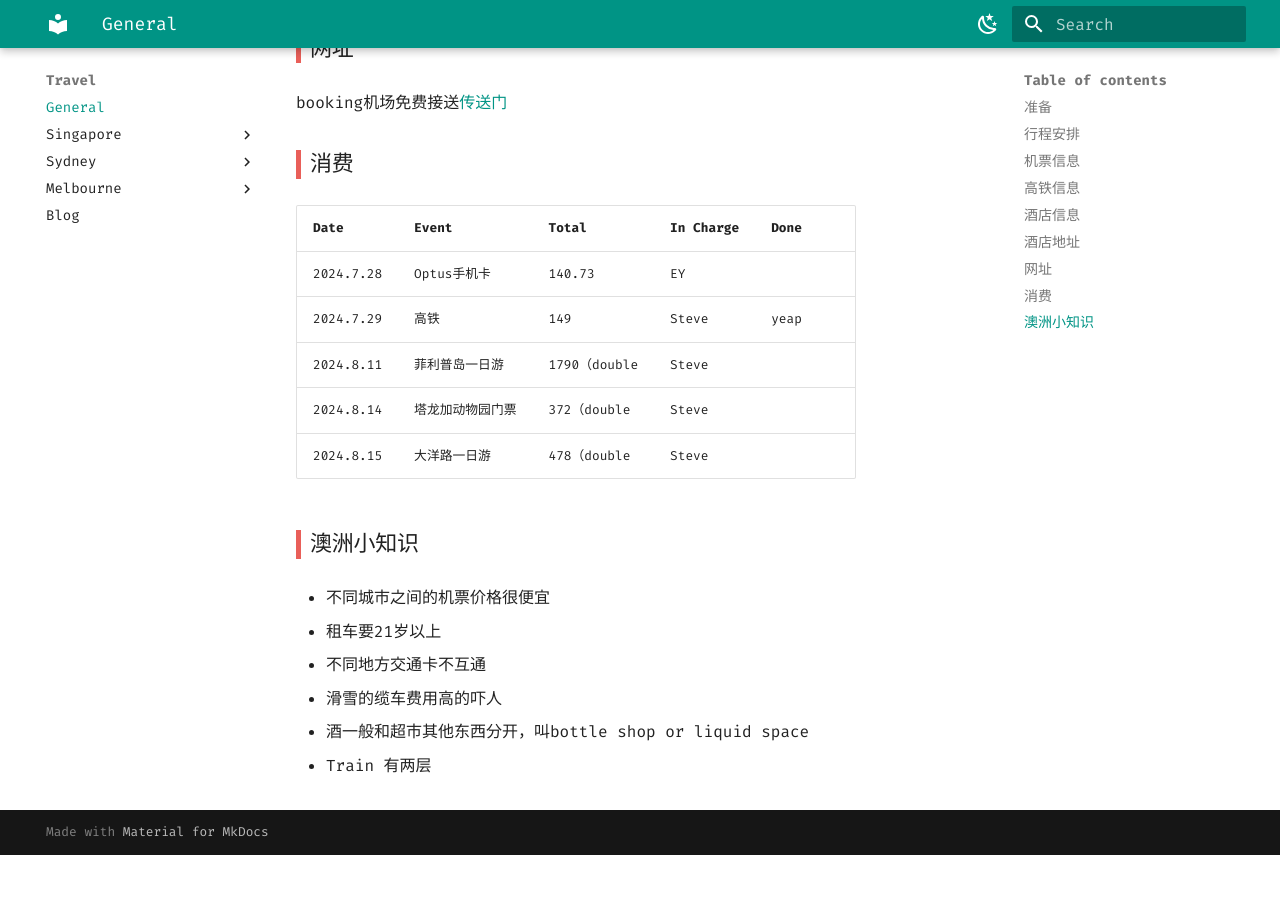
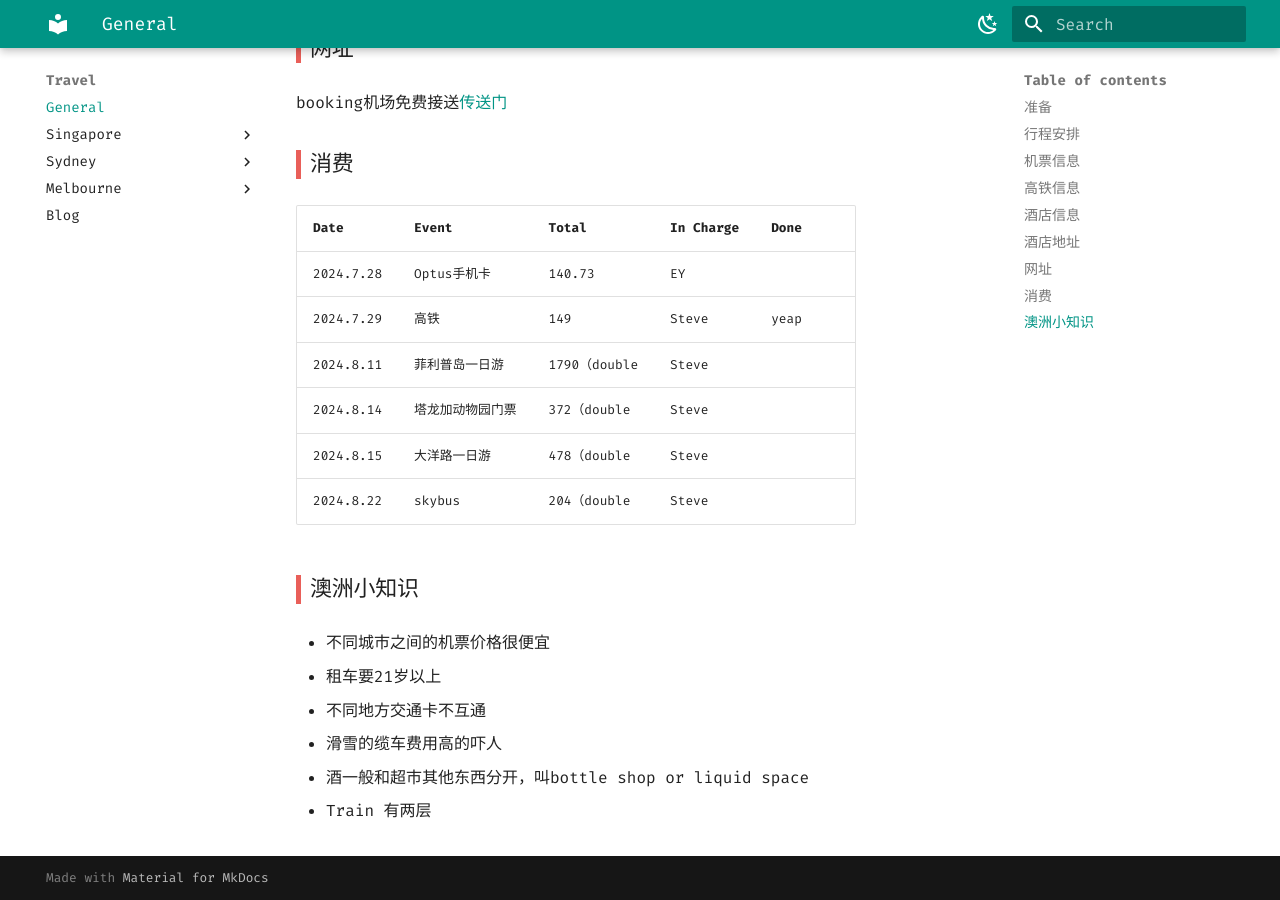
Before and after one commit to yan000000000/touring, an MkDocs documentation site: the page built from docs/general.md, in a window 1280 px wide and 900 px high, scrolled down 3967 px. Built offline with MkDocs 1.6.1 and Material for MkDocs 9.7.7, drawn with Linux system fonts in a browser that asks for light colours; emoji names are drawn with the system emoji font; before the commit the page ends 4822 px from its top, so only the background shows below that.

Commit message:
update skybus bill

```diff
--- a/docs/general.md
+++ b/docs/general.md
@@ -95,6 +95,7 @@ booking机场免费接送[传送门](https://taxis.booking.com/search/?date=2024
 | 2024.8.11 | 菲利普岛一日游   | 1790（double | Steve     |      |
 | 2024.8.14 | 塔龙加动物园门票 | 372（double  | Steve     |      |
 | 2024.8.15 | 大洋路一日游     | 478（double  | Steve     |      |
+| 2024.8.22 | skybus           | 204（double  | Steve     |      |
 
 ### 澳洲小知识
 
```
